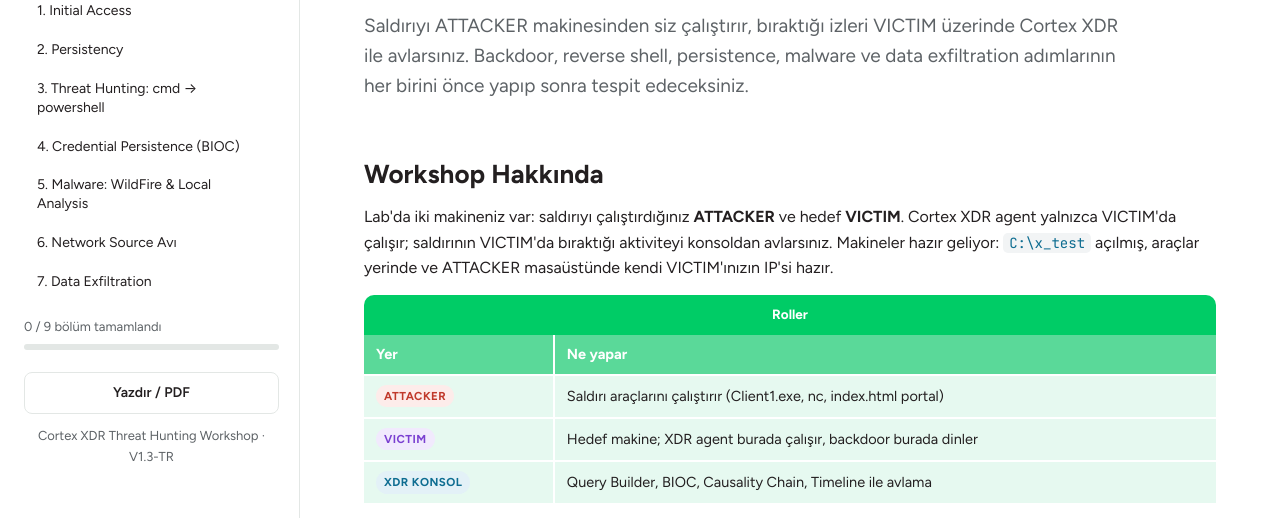
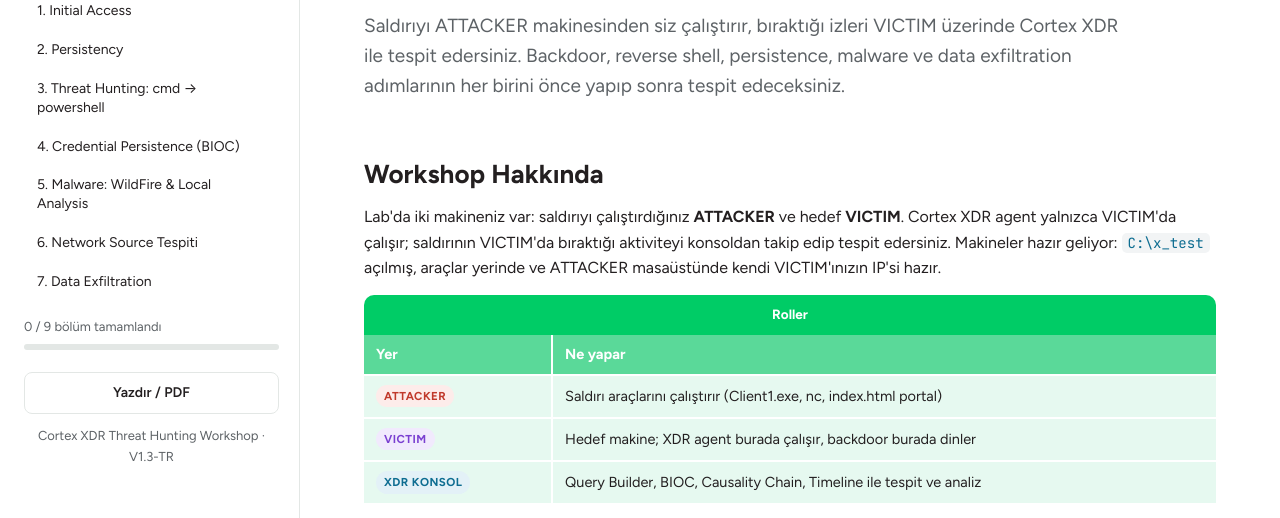
Before and after one commit to aysenursahin/EO-CORTEX-XDR-UTD-V1.3-TR, a plain HTML site: page site/index.html in a window 1280 px wide. Shown: the part 282-800 px from the top of the page. Drawn offline with Linux system fonts and the light colour scheme.

Commit message:
site: 'avlamak/av' dilini tespit/takip/analiz ile degistir
Co-Authored-By: Claude Opus 4.8 <noreply@anthropic.com>
Claude-Session: https://claude.ai/code/session_01V3GEZTumGQLaQ8h29fQUE3

```diff
--- a/site/index.html
+++ b/site/index.html
@@ -132,7 +132,7 @@ footer b { color: var(--green-dk); }
 <li><a data-sec="s3" href="#s3">3. Threat Hunting: cmd → powershell<span class="done-mark">✓</span></a></li>
 <li><a data-sec="s4" href="#s4">4. Credential Persistence (BIOC)<span class="done-mark">✓</span></a></li>
 <li><a data-sec="s5" href="#s5">5. Malware: WildFire &amp; Local Analysis<span class="done-mark">✓</span></a></li>
-<li><a data-sec="s6" href="#s6">6. Network Source Avı<span class="done-mark">✓</span></a></li>
+<li><a data-sec="s6" href="#s6">6. Network Source Tespiti<span class="done-mark">✓</span></a></li>
 <li><a data-sec="s7" href="#s7">7. Data Exfiltration<span class="done-mark">✓</span></a></li>
 </ol>
 <div class="progress"><span id="progText">0 / 9 bölüm tamamlandı</span><div class="bar"><span id="progBar"></span></div></div>
@@ -145,17 +145,17 @@ footer b { color: var(--green-dk); }
 <main>
 <header class="hero">
 <h1>Cortex XDR<br/>Threat Hunting Workshop</h1>
-<p>Saldırıyı ATTACKER makinesinden siz çalıştırır, bıraktığı izleri VICTIM üzerinde Cortex XDR ile avlarsınız. Backdoor, reverse shell, persistence, malware ve data exfiltration adımlarının her birini önce yapıp sonra tespit edeceksiniz.</p>
+<p>Saldırıyı ATTACKER makinesinden siz çalıştırır, bıraktığı izleri VICTIM üzerinde Cortex XDR ile tespit edersiniz. Backdoor, reverse shell, persistence, malware ve data exfiltration adımlarının her birini önce yapıp sonra tespit edeceksiniz.</p>
 </header>
 
 <section class="sec" id="hakkinda"><h2 class="sec-title">Workshop Hakkında</h2>
-<p>Lab'da iki makineniz var: saldırıyı çalıştırdığınız <strong>ATTACKER</strong> ve hedef <strong>VICTIM</strong>. Cortex XDR agent yalnızca VICTIM'da çalışır; saldırının VICTIM'da bıraktığı aktiviteyi konsoldan avlarsınız. Makineler hazır geliyor: <code>C:\x_test</code> açılmış, araçlar yerinde ve ATTACKER masaüstünde kendi VICTIM'ınızın IP'si hazır.</p>
+<p>Lab'da iki makineniz var: saldırıyı çalıştırdığınız <strong>ATTACKER</strong> ve hedef <strong>VICTIM</strong>. Cortex XDR agent yalnızca VICTIM'da çalışır; saldırının VICTIM'da bıraktığı aktiviteyi konsoldan takip edip tespit edersiniz. Makineler hazır geliyor: <code>C:\x_test</code> açılmış, araçlar yerinde ve ATTACKER masaüstünde kendi VICTIM'ınızın IP'si hazır.</p>
 <div class="table-wrap"><table><caption>Roller</caption>
 <thead><tr><th>Yer</th><th>Ne yapar</th></tr></thead>
 <tbody>
 <tr><td><span class="role role-atk">ATTACKER</span></td><td>Saldırı araçlarını çalıştırır (Client1.exe, nc, index.html portal)</td></tr>
 <tr><td><span class="role role-vic">VICTIM</span></td><td>Hedef makine; XDR agent burada çalışır, backdoor burada dinler</td></tr>
-<tr><td><span class="role role-xdr">XDR KONSOL</span></td><td>Query Builder, BIOC, Causality Chain, Timeline ile avlama</td></tr>
+<tr><td><span class="role role-xdr">XDR KONSOL</span></td><td>Query Builder, BIOC, Causality Chain, Timeline ile tespit ve analiz</td></tr>
 </tbody></table></div>
 <p class="note"><span class="note-tag">Not</span>ATTACKER masaüstündeki <strong>VICTIM-BILGISI.txt</strong> dosyasında kendi VICTIM makinenizin hostname'i, IP'si ve hazır <code>Client1.exe</code> komutu var. IP aramayla uğraşmayın, oradan kopyalayın.</p>
 <label class="done-toggle"><input data-done="hakkinda" type="checkbox"/> Bu bölümü tamamladım</label></section>
@@ -277,8 +277,8 @@ HOST = &lt;VICTIM hostname&gt;</code></pre><button class="copy" data-target="c4a
 <figure class="shot"><img loading="lazy" src="assets/s5-6-local-analysis.png" alt="EVENTS sekmesinde Local Analysis"/><figcaption>EVENTS: bu kez <strong>Local Analysis</strong> modülü ile yakalandı.</figcaption></figure>
 <label class="done-toggle"><input data-done="s5" type="checkbox"/> Bu bölümü tamamladım</label></section>
 
-<section class="sec" id="s6"><h2 class="sec-title">6. Network Source Avı</h2>
-<p>malware1.exe'nin nereden indiğini bulacaksınız. Bir dosya makineye ilk ulaştığında dosya sisteminde bir <strong>create</strong> işlemi olur; avı oradan başlatırsınız.</p>
+<section class="sec" id="s6"><h2 class="sec-title">6. Network Source Tespiti</h2>
+<p>malware1.exe'nin nereden indiğini bulacaksınız. Bir dosya makineye ilk ulaştığında dosya sisteminde bir <strong>create</strong> işlemi olur; tespiti oradan başlatırsınız.</p>
 <ul>
 <li><span class="role role-xdr">XDR KONSOL</span> Incident → Query Builder → <strong>File</strong>, üstten yalnızca <strong>Create</strong> seçin:</li>
 </ul>
@@ -292,7 +292,7 @@ HOST = &lt;VICTIM hostname&gt;</code></pre><button class="copy" data-target="c6a
 <label class="done-toggle"><input data-done="s6" type="checkbox"/> Bu bölümü tamamladım</label></section>
 
 <section class="sec" id="s7"><h2 class="sec-title">7. Data Exfiltration</h2>
-<p>Cortex XDR, dosya tipinden bağımsız olarak davranışı kaydeder — JPEG ya da uzantısız dosyalar dahil. Burada w_win.exe'nin okuduğu ve oluşturduğu dosyaları avlarsınız.</p>
+<p>Cortex XDR, dosya tipinden bağımsız olarak davranışı kaydeder — JPEG ya da uzantısız dosyalar dahil. Burada w_win.exe'nin okuduğu ve oluşturduğu dosyaları ortaya çıkarırsınız.</p>
 <ul><li><span class="role role-atk">ATTACKER</span> index.html → <strong>Steganography</strong>. Command alanına <code>hostname</code> yazıp Submit edin; oluşan dosya adını not alın. (İsterseniz <strong>Screenshot</strong> da deneyin.) Steganografi, veriyi masum görünümlü bir JPEG'in içine saklar.</li></ul>
 <figure class="shot"><img loading="lazy" src="assets/s7-1-steg-command.png" alt="Steganography Command hostname"/><figcaption>Steganography → Command = <code>hostname</code> → Submit.</figcaption></figure>
 <figure class="shot"><img loading="lazy" src="assets/s7-2-steg-result.png" alt="Steganography sonucu jpg dosyası"/><figcaption>Sonuç: veriyi içine saklayan <code>ud/...jpg</code> dosyası.</figcaption></figure>
```
